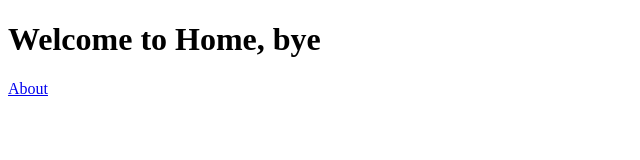
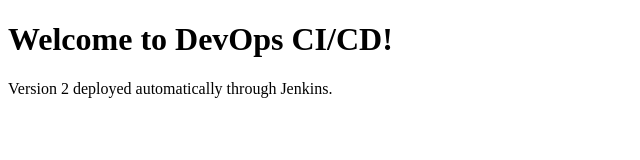
Before and after one commit to santhoshsk3722/devops-webpage-cicd, a plain HTML site: page index.html in a window 1280 px wide. Shown: the whole page, without its empty margins (0-640 px from the left). Drawn offline with Linux system fonts and the light colour scheme.

Commit message:
Initial webpage CI/CD pipeline

```diff
--- a/index.html
+++ b/index.html
@@ -6,7 +6,7 @@
     <title>Document</title>
 </head>
 <body>
-    <h1>Welcome to Home, bye</h1>
-    <a href="/resources/abt.html">About</a>
+    <h1>Welcome to DevOps CI/CD!</h1>
+<p>Version 2 deployed automatically through Jenkins.</p>
 </body>
 </html>
```
